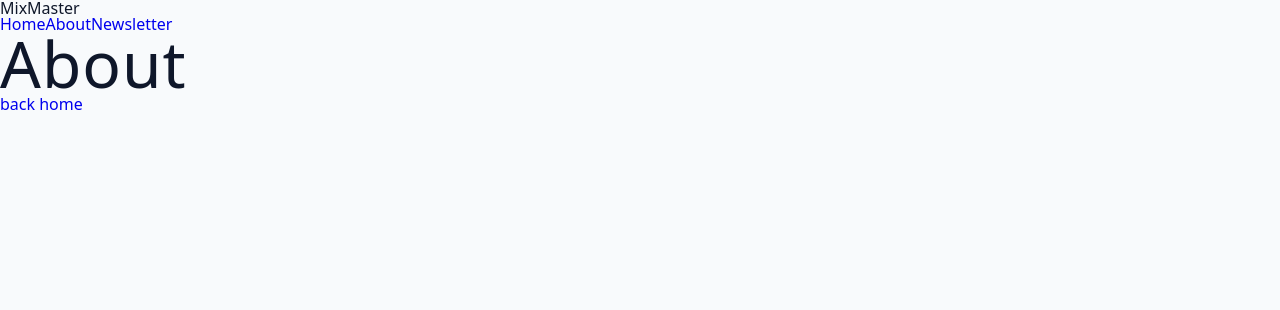
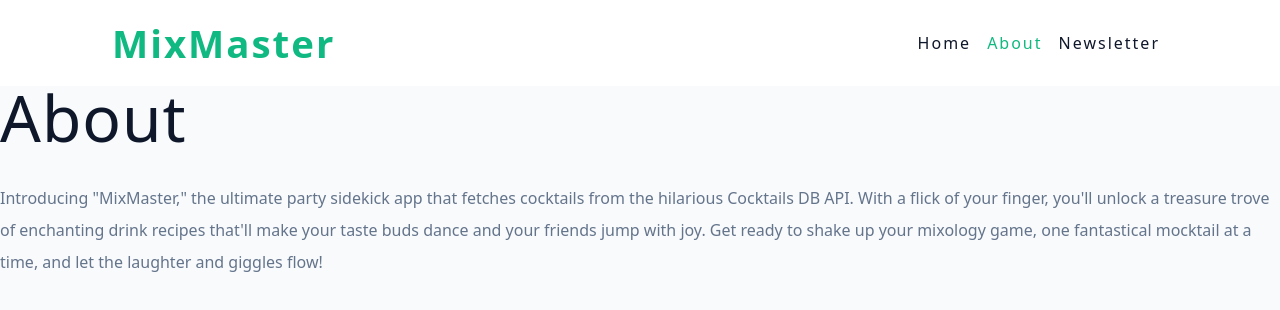
Before and after one commit to smajaas/mixmaster, a React (Vite) app: page /about in a window 1280 px wide. Shown: the top 310 px of the page. Built offline with nearby package versions, Linux system fonts and the light colour scheme.

Commit message:
about page setup

```diff
--- a/src/components/Navbar.jsx
+++ b/src/components/Navbar.jsx
@@ -1,8 +1,9 @@
 import { NavLink } from 'react-router-dom';
-// import Wrapper from '../assets/wrappers/Navbar';
+import styled from 'styled-components';
+import Wrapper from '../assets/wrappers/Navbar';
 const Navbar = () => {
   return (
-    <nav>
+    <Wrapper>
       <div className='nav-center'>
         <span className='logo'>MixMaster</span>
         <div className='nav-links'>
@@ -17,7 +18,7 @@
           </NavLink>
         </div>
       </div>
-    </nav>
+    </Wrapper>
   );
 };
 
--- a/src/pages/About.jsx
+++ b/src/pages/About.jsx
@@ -1,12 +1,18 @@
-import React from 'react';
-import { Link } from 'react-router-dom';
+import Wrapper from '../assets/wrappers/AboutPage';
 
 const About = () => {
   return (
-    <div>
+    <Wrapper>
       <h1>about</h1>
-      <Link to='/'>back home</Link>
-    </div>
+      <p>
+        Introducing "MixMaster," the ultimate party sidekick app that fetches
+        cocktails from the hilarious Cocktails DB API. With a flick of your
+        finger, you'll unlock a treasure trove of enchanting drink recipes
+        that'll make your taste buds dance and your friends jump with joy. Get
+        ready to shake up your mixology game, one fantastical mocktail at a
+        time, and let the laughter and giggles flow!
+      </p>
+    </Wrapper>
   );
 };
 
```
